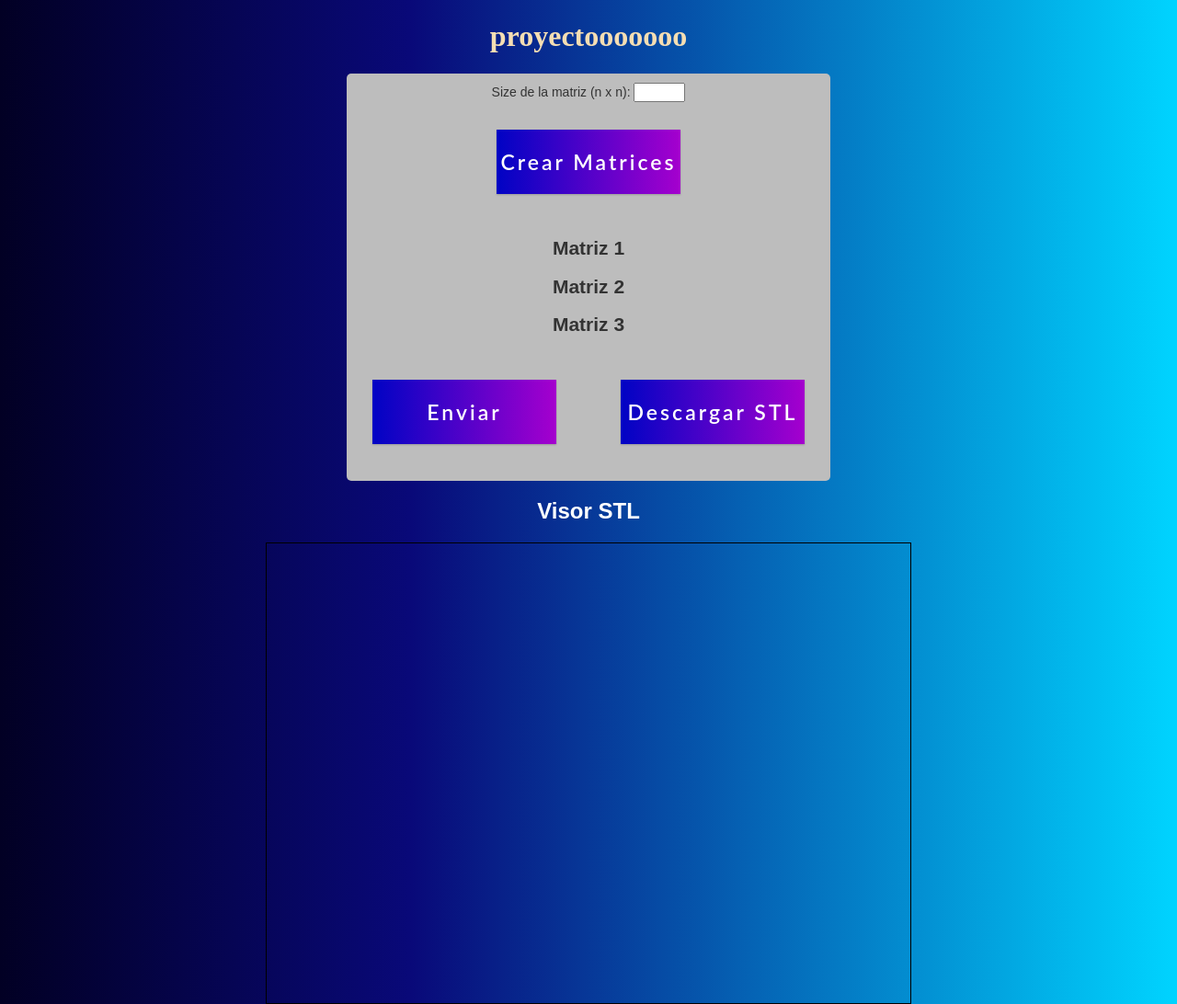
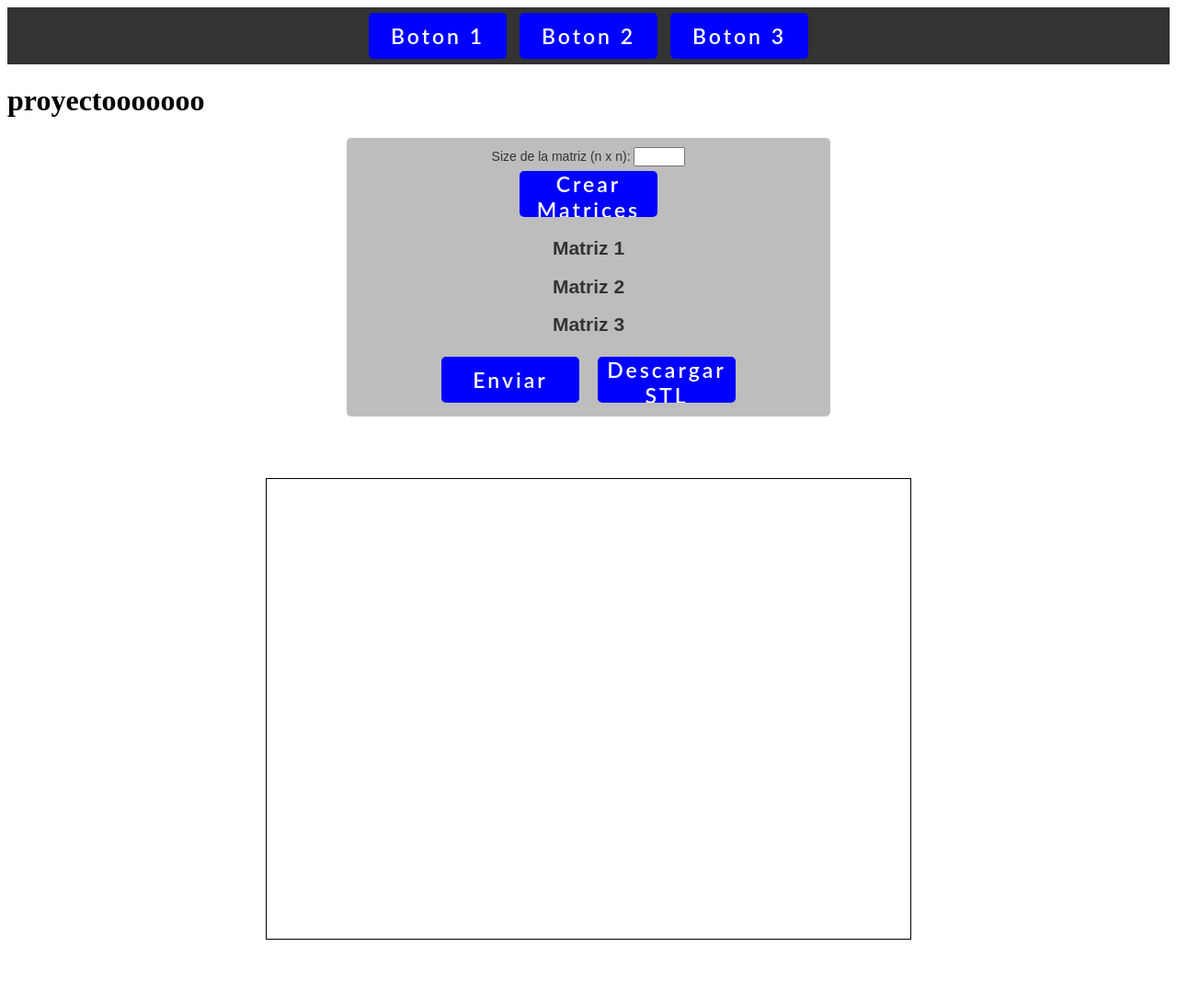
Before and after one commit to luxcas213/223D-web, a plain HTML site: page static/index.html in a window 1280 px wide. Shown: the top 1092 px of the page at 92% size. After the commit the page ends 1030 px from the top, so only its background shows below. Drawn offline with nearby package versions, Linux system fonts and the light colour scheme.

Commit message:
mejora de front

```diff
--- a/static/index.html
+++ b/static/index.html
@@ -4,16 +4,23 @@
     <meta charset="UTF-8">
     <meta name="viewport" content="width=device-width, initial-scale=1.0">
     <title>garba es un genio</title>
-    <link rel="stylesheet" href="/static/styles.css">
+    <link rel="stylesheet" href="\static\styles.css">
 </head>
 <body>
+    <header>
+        <nav>
+            <button onclick="window.location.href='https://ejemplo1.com'" class="header-button">Boton 1</button>
+            <button onclick="window.location.href='https://ejemplo2.com'" class="header-button">Boton 2</button>
+            <button onclick="window.location.href='https://ejemplo3.com'" class="header-button">Boton 3</button>
+        </nav>
+    </header>
     <h1>proyectooooooo</h1>
     <form id="formulario">
         <label for="size"> Size de la matriz (n x n):</label>
         <input type="number" id="size" name="size" min="1" max="10" required>
         <div class="wrapper">
             <button type="button" onclick="crearMatrices()">
-                Crear Matrices
+            Crear Matrices
             </button>
         </div>
         <h2>Matriz 1</h2>
@@ -27,12 +34,12 @@
         <div class="botones-container">
             <div class="wrapper">
                 <button type="button" onclick="enviarDatos()">
-                    Enviar
+                Enviar
                 </button>
             </div>
             <div class="wrapper">
                 <button type="button" onclick="descargarSTL()">
-                    Descargar STL
+                Descargar STL
                 </button>
             </div>
         </div>
--- a/static/styles.css
+++ b/static/styles.css
@@ -1,6 +1,4 @@
-html{
-    background: linear-gradient(90deg, rgba(2,0,36,1) 0%, rgba(9,9,121,1) 35%, rgba(0,212,255,1) 100%);
-}
+
 #viewer {
     width: 700px;
     height: 500px;
@@ -12,12 +10,6 @@ html{
     font-family: Arial, sans-serif;
     color: #ffffff;
 }
-
-h1{
-    text-align: center;
-    color: wheat;
-}
-
 #formulario{
     width: 40%;
     height: 100%;
@@ -32,21 +24,6 @@ h1{
 }
 
 
-
-
-input[type="checkbox"] {
-    padding: 2px;
-    margin: auto;
-    margin: 0.5px;
-    background-color: #f1f1f1;
-    border-radius: 5px;
-    color: #333;
-    font-family: Arial, sans-serif;
-    font-size: 14px;
-    text-align: center;
-    transition: background-color 0.3s ease;
-    border: none;
-}
 .botones-container {
     display: flex;
     justify-content: center;
@@ -54,26 +31,48 @@ input[type="checkbox"] {
 }
 
 button{
-    width:200px;
-    height:70px;
-    background: linear-gradient(90deg, #0003c4, #a500ce);
+    width:150px;
+    height:50px;
+    background-color: blue;
     border-style: none;
+    border-radius: 5px;
     color:#fff;
     font-size: 23px;
     letter-spacing: 3px;
     font-family: 'Lato';
     font-weight: 600;
-    outline: none;
     cursor: pointer;
     position: relative;
     padding: 0px;
     overflow: hidden;
     transition: all .5s;
-    box-shadow: 0px 1px 2px rgba(0,0,0,.2);
-    margin: 30px;
+    margin: 5px;
 }
 button:hover{
     transition: all .5s;
     transform: rotate(-3deg) scale(1.1);
     box-shadow: 0px 3px 5px rgba(0,0,0,.4);
+    background-color: blueviolet;
 }
+
+
+
+header {
+    display: flex;
+    justify-content: center;
+    align-items: center;
+    background-color: #333;
+    padding: 1px;
+}
+
+
+.header-button {
+    color: white;
+    border: none;
+    padding: 10px 20px;
+    text-align: center;
+    text-decoration: none;
+    cursor: pointer;
+    border-radius: 5px;
+    transition: background-color 0.3s ease;
+}
```
Also changed, not shown: 2 other files.
